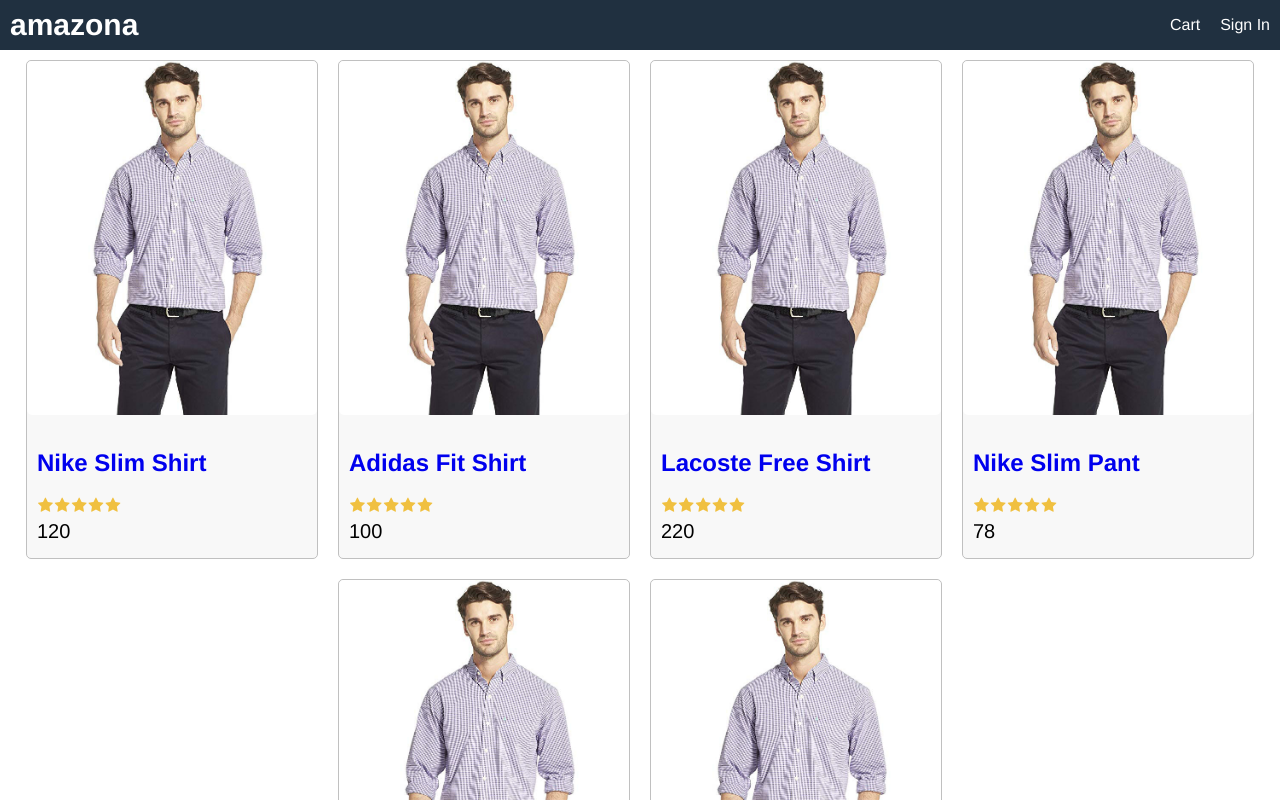
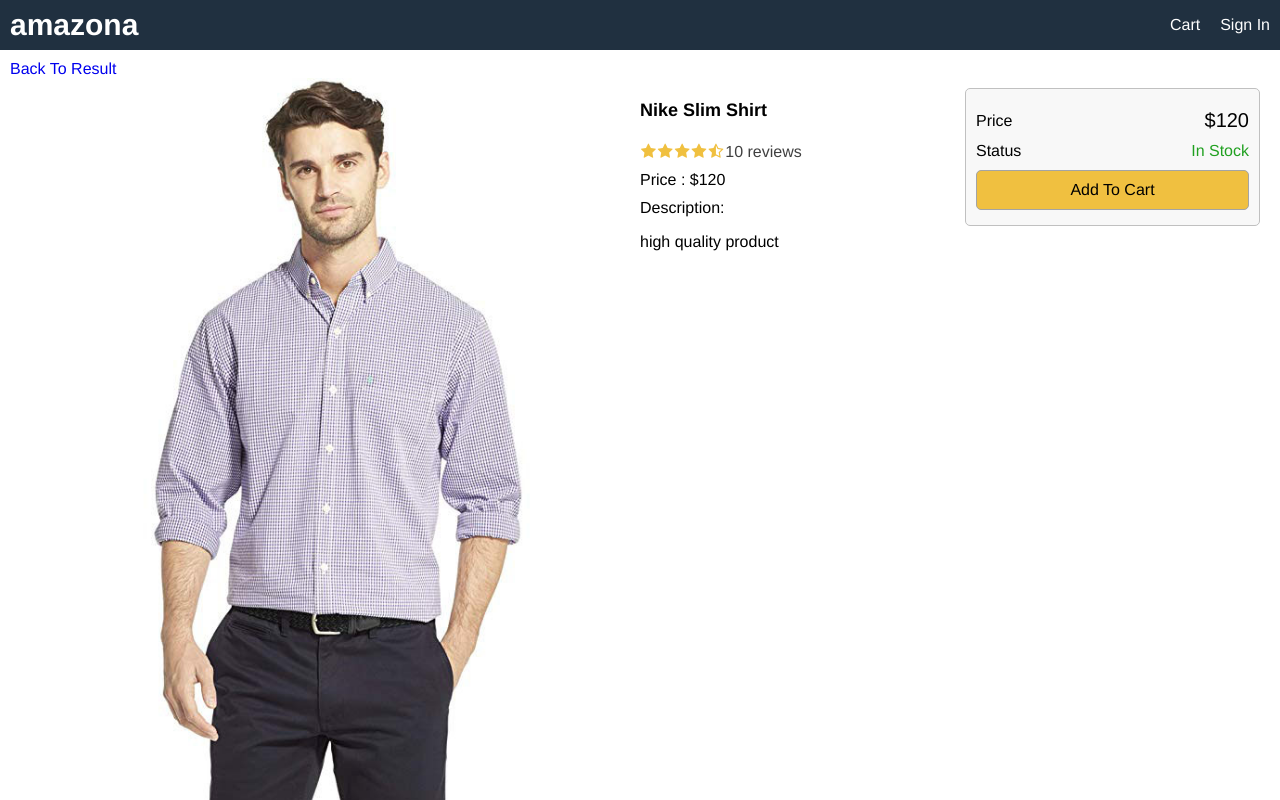
Before and after one commit to baileyritchie/amazon-mock, a React (Create React App) app in the folder frontend/: page /product/1 in a window 1280 px wide. Shown: the top 800 px of the page. Built offline with nearby package versions, Linux system fonts and the light colour scheme.

Commit message:
added more css styling to product page

```diff
--- a/frontend/package.json
+++ b/frontend/package.json
@@ -8,6 +8,7 @@
     "@testing-library/user-event": "^12.1.10",
     "react": "^17.0.1",
     "react-dom": "^17.0.1",
+    "react-router-dom": "^5.2.0",
     "react-scripts": "4.0.1",
     "web-vitals": "^0.2.4"
   },
--- a/frontend/src/App.js
+++ b/frontend/src/App.js
@@ -1,7 +1,11 @@
 import React from 'react';
-import data from './data';
+import HomeScreen from './Screens/HomeScreen';
+import ProductScreen from './Screens/ProductScreen';
+import {BrowserRouter,Route} from 'react-router-dom';
+
 function App() {
   return (
+    <BrowserRouter>
       <div className="grid-container">
         <header className="row">
           <div>
@@ -13,33 +17,13 @@
           </div>
         </header>
         <main>
-        <div className="row center">
-          {data.products.map((product) => (
-              <div key={product.id} className="card">
-                <a href={`/product/${product._id}`}>
-                  <img className="medium" src={product.image} alt={product.name}/>
-                </a>
-                <div className="card-body">
-                  <a href={`/product/${product._id}`}>
-                    <h2>{product.name}</h2>
-                  </a>
-                  <div className="rating">
-                    <span><i className="fa fa-star"></i></span>
-                    <span><i className="fa fa-star"></i></span>
-                    <span><i className="fa fa-star"></i></span>
-                    <span><i className="fa fa-star"></i></span>
-                    <span><i className="fa fa-star"></i></span>
-                  </div>
-                  <div className="price">
-                    {product.price}
-                  </div>
-                </div>
-              </div>
-            ))}
-        </div>
+          <Route path="/" component={HomeScreen} exact></Route>
+          <Route path="/product/:id" component={ProductScreen}></Route>
         </main>
         <footer className="row center">All rights reserved</footer>
       </div>
+    </BrowserRouter>
+
   );
 }
 
--- /dev/null
+++ b/frontend/src/Components/Product.js
@@ -0,0 +1,24 @@
+import React from 'react';
+import Rating from './Rating';
+
+function Product(props) {
+  const {product} = props;
+  return (
+    <div key={product.id} className="card">
+      <a href={`/product/${product._id}`}>
+        <img className="medium" src={product.image} alt={product.name}/>
+      </a>
+      <div className="card-body">
+        <a href={`/product/${product._id}`}>
+          <h2>{product.name}</h2>
+        </a>
+        <Rating rating={product.rating} numReviews={product.numReviews}/>
+        <div className="price">
+          {product.price}
+        </div>
+      </div>
+    </div>
+  );
+}
+
+export default Product;
--- /dev/null
+++ b/frontend/src/Components/Rating.js
@@ -0,0 +1,15 @@
+import React from 'react'
+
+export default function Rating(props) {
+  const {rating,numReviews} = props;
+  return (
+    <div className="rating">
+          <span><i className={rating >= 1 ? "fa fa-star" : rating >= 0.5 ? "fa fa-star-half-o" : "fa fa-star-o" }></i></span>
+          <span><i className={rating >= 2 ? "fa fa-star" : rating >= 1.5 ? "fa fa-star-half-o" : "fa fa-star-o" }></i></span>
+          <span><i className={rating >= 3 ? "fa fa-star" : rating >= 2.5 ? "fa fa-star-half-o" : "fa fa-star-o" }></i></span>
+          <span><i className={rating >= 4 ? "fa fa-star" : rating >= 3.5 ? "fa fa-star-half-o" : "fa fa-star-o" }></i></span>
+          <span><i className={rating >= 5 ? "fa fa-star" : rating >= 4.5 ? "fa fa-star-half-o" : "fa fa-star-o" }></i></span>
+          <span>{numReviews + ' reviews'}</span>
+    </div>
+  )
+}
--- /dev/null
+++ b/frontend/src/Screens/HomeScreen.js
@@ -0,0 +1,12 @@
+import React from 'react';
+import Product from '../Components/Product'
+import data from '../data';
+export default function HomeScreen() {
+  return (
+    <div className="row center">
+      {data.products.map((product) => (
+          <Product key={product._id} product={product}/>
+      ))}
+    </div>
+  )
+}
--- /dev/null
+++ b/frontend/src/Screens/ProductScreen.js
@@ -0,0 +1,61 @@
+import React from 'react'
+import { Link } from 'react-router-dom';
+import Rating from '../Components/Rating';
+import data from '../data';
+
+export default function ProductScreen(props) {
+  const product = data.products.find( p => p._id === props.match.params.id);
+  if (!product) {
+    return <div>Product not found...</div>
+  }
+  return (
+    <div>
+      <Link to="/">Back To Result</Link>
+      <div className="row top">
+        <div className="col-2">
+          <img className="large" src={product.image} alt={product.name}></img>
+        </div>
+        <div className="col-1">
+          <ul>
+            <li>
+              <h1>{product.name}</h1>
+            </li>
+            <li>
+              <Rating rating={product.rating} numReviews={product.numReviews}/>
+            </li>
+            <li> Price : ${product.price}</li>
+            <li> Description:
+              <p>{product.description}</p>
+            </li>
+          </ul>
+        </div>
+        <div className="col-1">
+          <div className="card card-body">
+            <ul>
+              <li>
+                <div className="row">
+                  <div>Price</div>
+                  <div className="price">${product.price}</div>
+                </div>
+              </li>
+              <li>
+                <div className="row">
+                  <div>Status</div>
+                  <div>{product.countInStock> 0 ?
+                    (<span className="success">In Stock</span>)
+                    : (<span className="error">Unavailable</span>)}</div>
+                </div>
+              </li>
+
+              <li>
+                <button className="primary block">
+                  Add To Cart
+                </button>
+              </li>
+            </ul>
+          </div>
+        </div>
+      </div>
+    </div>
+  )
+}
--- a/frontend/src/data.js
+++ b/frontend/src/data.js
@@ -6,6 +6,7 @@
       category: 'Shirts',
       image: '/images/p1.jpg',
       price: 120,
+      countInStock: 10,
       brand: 'Nike',
       rating: 4.5,
       numReviews: 10,
@@ -17,6 +18,7 @@
       category: 'Shirts',
       image: '/images/p2.jpg',
       price: 100,
+      countInStock: 20,
       brand: 'Adidas',
       rating: 4.0,
       numReviews: 10,
@@ -28,6 +30,7 @@
       category: 'Shirts',
       image: '/images/p3.jpg',
       price: 220,
+      countInStock: 0,
       brand: 'Lacoste',
       rating: 4.8,
       numReviews: 17,
@@ -39,6 +42,7 @@
       category: 'Pants',
       image: '/images/p4.jpg',
       price: 78,
+      countInStock: 15,
       brand: 'Nike',
       rating: 4.5,
       numReviews: 14,
@@ -50,6 +54,7 @@
       category: 'Pants',
       image: '/images/p5.jpg',
       price: 65,
+      countInStock: 5,
       brand: 'Puma',
       rating: 4.5,
       numReviews: 10,
@@ -61,6 +66,7 @@
       category: 'Pants',
       image: '/images/p6.jpg',
       price: 139,
+      countInStock: 12,
       brand: 'Adidas',
       rating: 4.5,
       numReviews: 15,
--- a/frontend/src/index.css
+++ b/frontend/src/index.css
@@ -1,12 +1,12 @@
 html {
-  font-size: 62.5%; /* 10px or 1 rem */
+  font-size: 62.5%; /* 16px x 62.5 = 10px = 1rem */
   box-sizing: border-box;
 }
 body {
   margin: 0;
   height: 100vh;
   font-size: 1.6rem;
-  font-family:  Helvetica, Arial, sans-serif;
+  font-family: Helvetica, Arial, sans-serif;
   -webkit-font-smoothing: antialiased;
   -moz-osx-font-smoothing: grayscale;
 }
@@ -15,86 +15,142 @@
 }
 
 /* Layout */
-
-.grid-container{
+.grid-container {
   display: grid;
   grid-template-areas:
-  'header'
-  'main'
-  'footer';
-  grid-template-columns: 1 fr;
+    'header'
+    'main'
+    'footer';
+  grid-template-columns: 1fr;
   grid-template-rows: 5rem 1fr 5rem;
-  height:100%;
+  height: 100%;
 }
 header {
   grid-area: header;
   background-color: #203040;
 }
-main{
+main {
   grid-area: main;
-  padding: 1 rem;
+  padding: 1rem;
 }
-footer{
+footer {
   grid-area: footer;
   background-color: #203040;
-  color:#ffffff;
+  color: #ffffff;
 }
-/* common */
-a{
+/* Common */
+h1 {
+  font-size: 1.8rem;
+  padding: 1rem 0;
+}
+h2 {
+  font-size: 1.6rem;
+  padding: 1rem 0;
+}
+
+a {
   text-decoration: none;
 }
-a:hover{
-  color:#ff8000;
+a:hover {
+  color: #ff8000;
 }
-/*header */
-header a{
-  color:#ffffff;
+ul {
+  padding: 0;
+  margin: 0;
+  list-style-type: none;
+}
+li {
+  margin-top: 1rem;
+}
+button {
+  padding: 1rem;
+  border-radius: 0.5rem;
+  border: 0.1rem #a4a4a4 solid;
+  font-size: 1.6rem;
+  font-family: Helvetica, Arial, sans-serif;
+  -webkit-font-smoothing: antialiased;
+  -moz-osx-font-smoothing: grayscale;
+  background-color: #f8f8f8;
+  cursor: pointer;
+}
+button:hover {
+  border: 0.1rem #404040 solid;
+}
+button.primary {
+  background-color: #f0c040;
+}
+button.block {
+  width: 100%;
+}
+/* Header */
+header a {
+  color: #ffffff;
   padding: 1rem;
 }
-a.brand{
-  color:#ffffff;
+a.brand {
+  color: #ffffff;
   font-size: 3rem;
   font-weight: bold;
 }
 .row {
-  display:flex;
-  flex-wrap:wrap;
+  display: flex;
+  flex-wrap: wrap;
   justify-content: space-between;
   align-items: center;
 }
-.row.center{
+.row.center {
   justify-content: center;
 }
+.row.top {
+  align-items: flex-start;
+}
+.col-1 {
+  flex: 1 1 25rem;
+}
+.col-2 {
+  flex: 2 1 50rem;
+}
 
-/* image */
-img{
-  border-radius: .5rem;
+/* Image */
+img {
+  border-radius: 0.5rem;
 }
 img.medium {
   max-width: 29rem;
-  width:100%;
+  width: 100%;
+}
+img.large {
+  width: 100%;
 }
 
 /* Card */
-.card{
+.card {
   border: 0.1rem #c0c0c0 solid;
   background-color: #f8f8f8;
-  border-radius: .5rem;
+  border-radius: 0.5rem;
   margin: 1rem;
 }
-.card-body{
+.card-body {
   padding: 1rem;
 }
-.card-body >* {
-  /* aka all direct childs of card-body */
+.card-body > * {
   margin-bottom: 0.5rem;
 }
 .price {
   font-size: 2rem;
 }
-
 /* Rating */
 .rating span {
-  color:#f0c040;
-  margin: .1rem;
+  color: #f0c040;
+  margin: 0.1rem;
 }
+.rating span:last-child {
+  color: #404040;
+}
+/* Alert */
+.success {
+  color: #20a020;
+}
+.error {
+  color: #a02020;
+}
```
Also changed, not shown: 2 other files (tests, documents, lock files or other folders). Lines whose indentation alone changed are shown as unchanged.
